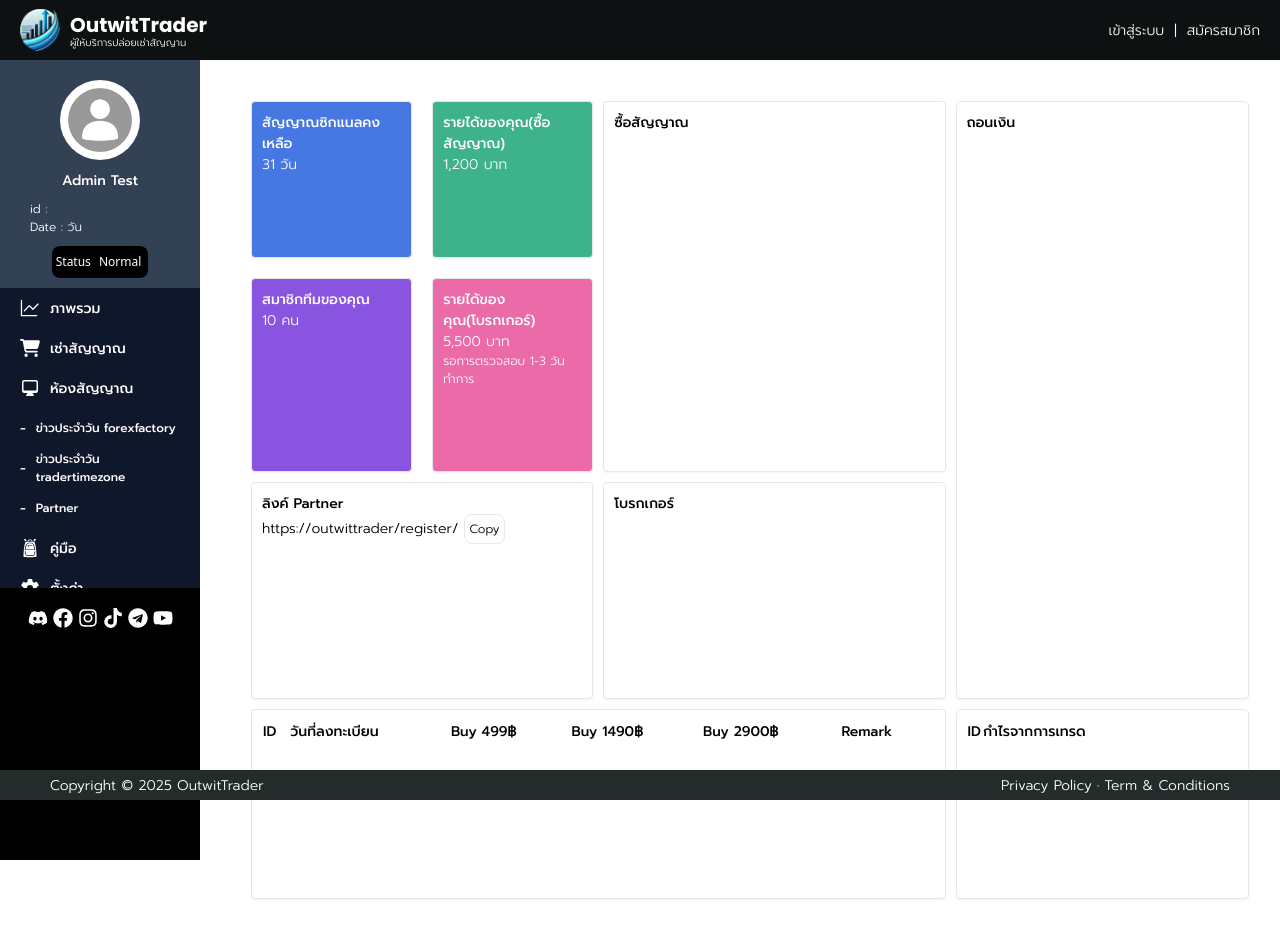
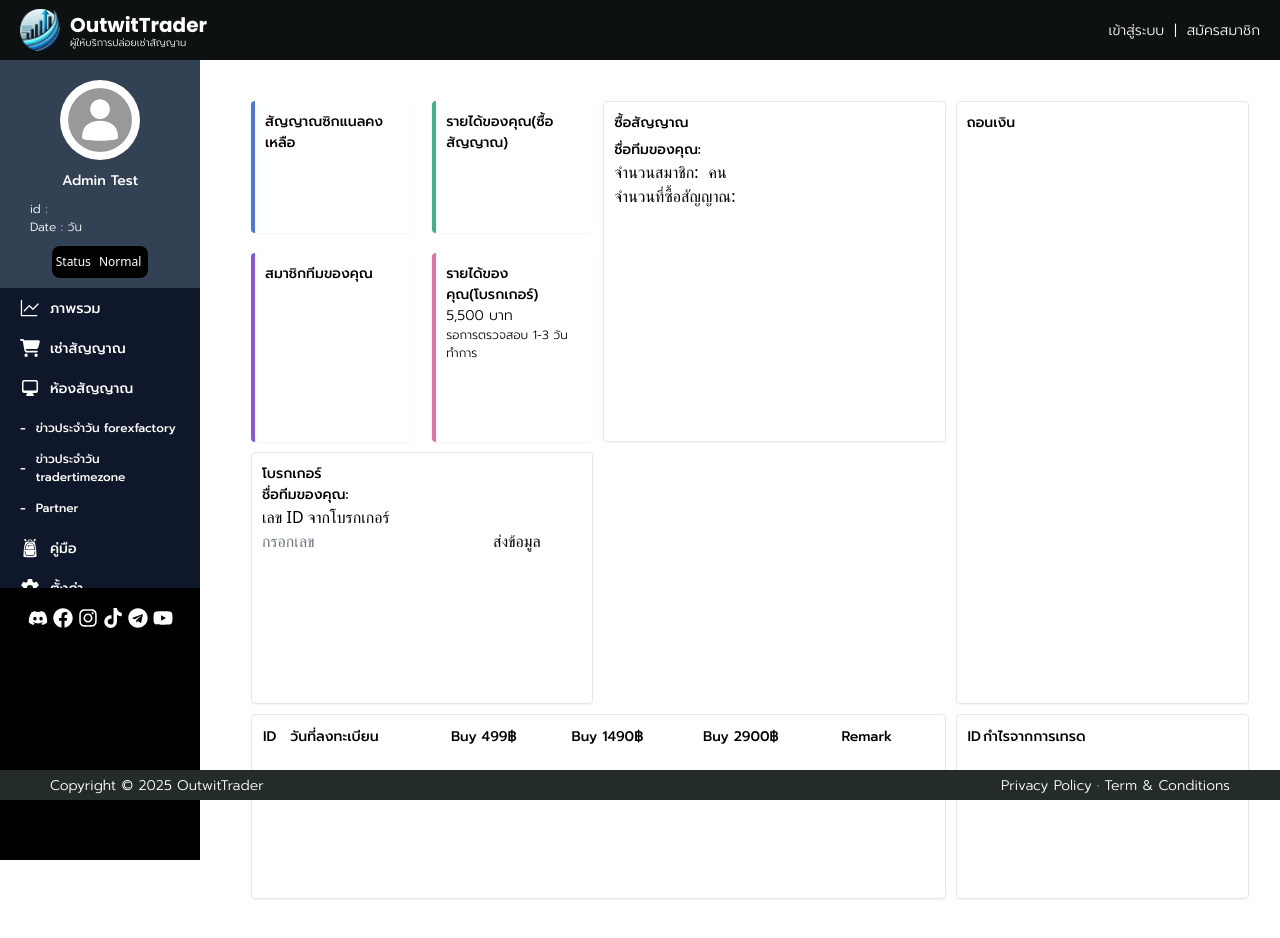
Before and after one commit to p1ay2invokio/outwittrader, a Next.js app: page /partner/dashboard in a window 1280 px wide. Shown: the top 938 px of the page. Built offline with nearby package versions, Linux system fonts and the light colour scheme.

Commit message:
update 11/04/67

```diff
--- a/app/Components/LeftSide.tsx
+++ b/app/Components/LeftSide.tsx
@@ -108,12 +108,12 @@ const LeftSide = () => {
                     <IoSettingsSharp size={20} className="text-white"></IoSettingsSharp>
                     <p className="text-white font-[medium]">ตั้งค่า</p>
                 </div>
-                <div onClick={() => {
+                {User ? User.role == 2 ? <div onClick={() => {
                     navigate.push("/admin/dashboard")
                 }} className="flex w-full h-[40px] justify-start items-center p-[20px] cursor-pointer gap-[10px]">
                     <IoAdd size={20} className="text-white"></IoAdd>
                     <p className="text-white font-[medium]">แอดมิน</p>
-                </div>
+                </div> : null : null}
                 <div onClick={() => {
                     Swal.fire({ title: "ต้องการออกจากระบบ", showConfirmButton: true, showCancelButton: true, confirmButtonText: 'ออก', cancelButtonText: 'ยกเลิก', confirmButtonColor: '#cb4335', cancelButtonColor: '#e67e22' }).then((res) => {
                         if (res.isConfirmed) {
--- a/app/Interfaces/UserInterface.ts
+++ b/app/Interfaces/UserInterface.ts
@@ -19,4 +19,5 @@ export interface UserInterface {
     bank_img: string,
     thai_id_img: string,
     team_id: number,
+    referral_id: number
 }
--- a/app/methods/UserMethod.ts
+++ b/app/methods/UserMethod.ts
@@ -22,7 +22,22 @@ export class UserMethod {
                 username: username,
                 password: password,
                 email: email,
-                phone_number: phone_number
+                phone_number: phone_number,
+            }).then((res) => {
+                resolve(res.data)
+            })
+        })
+    }
+
+    public registerRef = (username: string, password: string, email: string, phone_number: string, referral: number): Promise<{ register_success: boolean, token: string }> => {
+        return new Promise((resolve) => {
+            console.log("REF : ", referral)
+            axios.post(`${END_POINT}/register_ref`, {
+                username: username,
+                password: password,
+                email: email,
+                phone_number: phone_number,
+                referral: referral
             }).then((res) => {
                 resolve(res.data)
             })
--- a/app/partner/dashboard/page.tsx
+++ b/app/partner/dashboard/page.tsx
@@ -3,17 +3,21 @@
 import Header from "@/app/Components/Header"
 import LeftSide from "@/app/Components/LeftSide"
 import { UserInterface } from "@/app/Interfaces/UserInterface"
+import { PartnerInterface, TeamMethod } from "@/app/methods/TeamMethod"
 import { UserMethod } from "@/app/methods/UserMethod"
+import { END_POINT } from "@/config"
 import { useEffect, useState } from "react"
 
 const Dashboard = () => {
 
-    const [account, setAccount] = useState<UserInterface | null>(null)
+    const [account, setAccount] = useState<PartnerInterface[] | null>(null)
 
     const initial = async () => {
         const token = localStorage.getItem("token")
 
-        const user = token ? await new UserMethod().getUserAccounts(token) : null
+        const user = token ? await new TeamMethod().userTeam() : null
+
+        console.log(user)
 
         setAccount(user)
     }
@@ -30,19 +34,20 @@ const Dashboard = () => {
             <div className="pl-[250px] pr-[50px] pt-[100px] pb-[50px]">
                 <div className="border-transparent border-[1px] h-[100vh] grid grid-cols-[35%,35%,30%] gap-[10px]">
                     <div className="bg-transparent h-full grid grid-cols-2 col-span-1 gap-[20px] text-[14px]">
-                        <div className="border shadow-sm rounded-[4px] w-full h-full p-[10px] bg-blue-700/80 text-white">
+                        <div className="border-l-[4px] shadow-sm rounded-[4px] w-full h-full p-[10px] border-blue-700/80 text-black">
                             <p className="font-[medium]">สัญญาณซิกแนลคงเหลือ</p>
-                            <p className="font-[light] text-[14px]">31 วัน</p>
+                            {account && account.length > 0 ? <p className="font-[light] text-[14px]">{account[0].total_days} วัน</p> : null}
                         </div>
-                        <div className="border shadow-sm rounded-[4px] w-full h-full p-[10px] bg-green-500/80 text-white">
+                        <div className="border-l-[4px] shadow-sm rounded-[4px] w-full h-full p-[10px] border-green-500/80 text-black">
                             <p className="font-[medium]">รายได้ของคุณ(ซื้อสัญญาณ)</p>
-                            <p className="font-[light] text-[14px]">1,200 บาท</p>
+                            {account && account.length > 0 ? <p className="font-[light] text-[14px]">{account[0].total_money} บาท</p> : null}
                         </div>
-                        <div className="border shadow-sm rounded-[4px] w-full h-full p-[10px] bg-purple-700/80 text-white">
+                        <div className="border-l-[4px] shadow-sm rounded-[4px] w-full h-full p-[10px] border-purple-700/80 text-black">
                             <p className="font-[medium]">สมาชิกทีมของคุณ</p>
-                            <p className="font-[light] text-[14px]">10 คน</p>
+                            {account && account.length > 0 ? <p className="font-[light] text-[14px]">{account[0].members} คน</p> : null}
+
                         </div>
-                        <div className="border shadow-sm rounded-[4px] w-full h-full p-[10px] bg-pink-500/80 text-white">
+                        <div className="border-l-[4px] shadow-sm rounded-[4px] w-full h-full p-[10px] border-pink-500/80 text-black">
                             <p className="font-[medium]">รายได้ของคุณ(โบรกเกอร์)</p>
                             <p className="font-[light] text-[14px]">5,500 บาท</p>
                             <p className="font-[light] text-[12px]">รอการตรวจสอบ 1-3 วันทำการ</p>
@@ -50,26 +55,53 @@ const Dashboard = () => {
                     </div>
 
                     <div className="border shadow-sm rounded-[4px] w-full h-full col-span-1 p-[10px]">
-                        <p className="font-[medium] text-[14px]">ซื้อสัญญาณ</p>
+                        <p className="font-[medium] text-[14px] mb-[6px]">ซื้อสัญญาณ</p>
+                        <div className="flex gap-[10px]">
+                            <p className="font-[medium] text-[14px]">ชื่อทีมของคุณ: </p>
+                            <p className="font-[light] text-[14px]">{account && account.length > 0 ? account[0].team_name : null}</p>
+                        </div>
+                        <div className="flex gap-[10px]">
+                            <p>จำนวนสมาชิก: </p>
+                            <p>{account && account.length > 0 ? account[0].members : null} คน</p>
+                        </div>
+                        <div className="flex">
+                            <p>จำนวนที่ซื้อสัญญาณ: </p>
+                            <p>{account && account.length > 0 ? account[0].team_name : null}</p>
+                        </div>
                     </div>
 
                     <div className="border shadow-sm rounded-[4px] w-full h-full col-span-1 row-span-2 p-[10px]">
                         <p className="font-[medium] text-[14px]">ถอนเงิน</p>
                     </div>
 
-                    <div className="border shadow-sm rounded-[4px] w-full h-full p-[10px]">
-                        <p className="font-[medium] text-[14px]">ลิงค์ Partner</p>
+                    {account && account.length > 0 ? <div className="border shadow-sm rounded-[4px] w-full h-full p-[10px]">
+                        <p className="font-[medium] text-[14px]">ลิงค์เว็บไซต์สำหรับการลงทะเบียน</p>
                         <div className="flex gap-[5px] items-center">
-                            <p className="font-[light] text-[14px] text-black">https://outwittrader/register/{account?.id}</p>
-                            <button onClick={()=>{
-                                navigator.clipboard.writeText(`http://outwittrader/register/${account?.id}`);
+                            <p className="font-[light] text-[14px] text-black">{`${END_POINT}/register/${account[0].owner_id}`}</p>
+                            <button onClick={() => {
+                                // navigator.clipboard.writeText(`http://outwittrader/register/${account?.id}`);
                             }} className="font-[light] text-[12px] p-[5px] border-[1px] rounded-[8px]">Copy</button>
                         </div>
 
-                    </div>
+                        <p className="font-[medium] text-[14px]">ลิงค์เว็บไซต์สำหรับการลงทะเบียน(โบรกเกอร์)</p>
+                        <div className="flex gap-[5px] items-center">
+                            <p className="font-[light] text-[14px] text-black">{account[0].broker_link}</p>
+                            <button onClick={() => {
+                                // navigator.clipboard.writeText(`http://outwittraßer/register/${account?.id}`);
+                            }} className="font-[light] text-[12px] p-[5px] border-[1px] rounded-[8px]">Copy</button>
+                        </div>
+
+                    </div> : null}
 
                     <div className="border shadow-sm rounded-[4px] w-full h-full p-[10px]">
                         <p className="font-[medium] text-[14px]">โบรกเกอร์</p>
+                        <div className="flex">
+                            <p className="font-[medium] text-[14px]">ชื่อทีมของคุณ: </p>
+                            <p className="font-[light] text-[14px]">{account && account.length > 0 ? account[0].team_name : null}</p>
+                        </div>
+                        <p>เลข ID จากโบรกเกอร์</p>
+                        <input placeholder="กรอกเลข"></input>
+                        <button>ส่งข้อมูล</button>
                     </div>
 
                     <div className="border shadow-sm rounded-[4px] w-full h-full col-span-2 p-[10px] overflow-scroll">
--- a/app/register/page.tsx
+++ b/app/register/page.tsx
@@ -103,13 +103,13 @@ const Register = () => {
                             }
                         }} placeholder="เบอร์โทรศัพท์" className="w-full text-[14px] h-[50px] border-b-[1px] border-black/20 outline-none font-[light]"></input>
 
-                        <input onChange={(e) => {
+                        {/* <input onChange={(e) => {
                             setReferral(e.target.value)
                         }} onKeyUp={(e) => {
                             if (e.key == 'Enter') {
                                 RegisterFunction()
                             }
-                        }} placeholder="Referral ID" className="w-full text-[14px] h-[50px] border-b-[1px] border-black/20 outline-none font-[light]"></input>
+                        }} placeholder="Referral ID" className="w-full text-[14px] h-[50px] border-b-[1px] border-black/20 outline-none font-[light]"></input> */}
 
                         <div className="flex gap-[10px] items-center mt-[10px]">
                             <input type="radio" id="agree" name="agree" className="hidden peer"></input>
--- a/app/setting/page.tsx
+++ b/app/setting/page.tsx
@@ -20,6 +20,8 @@ const Setting = () => {
 
         if (token) {
             const response_user = await new UserMethod().getUserAccounts(token)
+
+            console.log(response_user)
 
             setUser([response_user])
         }
@@ -55,6 +57,11 @@ const Setting = () => {
                                 <p className="text-[14px]">วันที่ใช้งานได้อีก (Available)</p>
                                 <p className="font-[medium]">{User[0].total_days} วัน</p>
                             </div>
+
+                            <div className="font-[light] flex justify-between">
+                                <p className="text-[14px]">ผู้ชวน (Inviter)</p>
+                                <p className="font-[medium]">{User[0].referral_id}</p>
+                            </div>
                         </div> : null}
                     </div>
                 </div>
```
Also changed, not shown: app/admin/dashboard/page.tsx (+24 -8 lines), app/methods/TeamMethod.ts (+43 -2 lines), app/partner/register/page.tsx (+20 -5 lines), app/register/[id]/page.tsx (+5 -5 lines).
